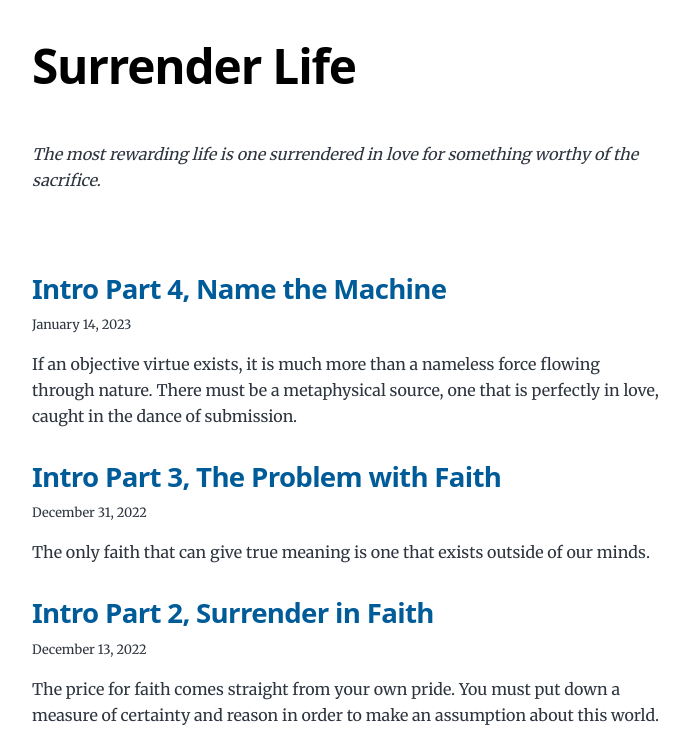
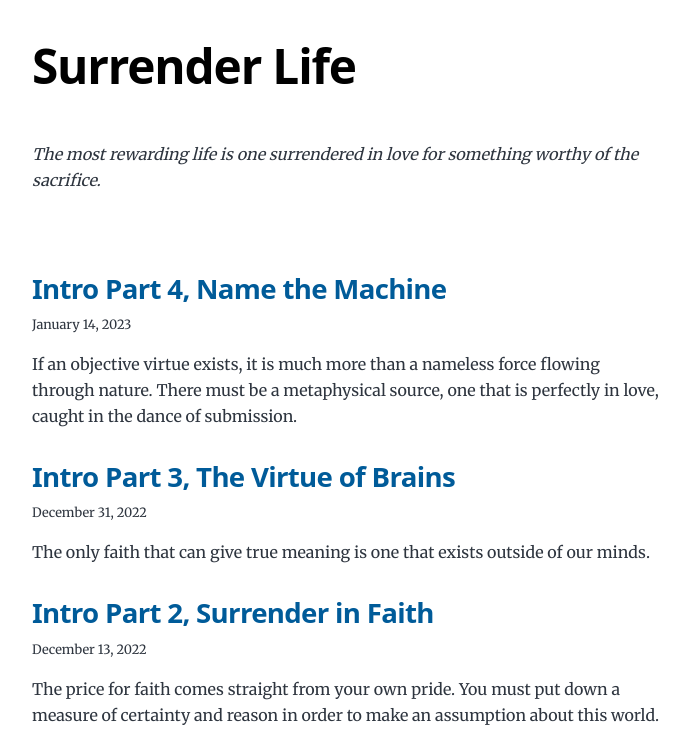
Before and after one commit to sircodesalittle/caleb-howard, a Gatsby site: page / in a window 1280 px wide. Shown: the top 753 px of the page, without its empty margins (292-981 px from the left). Built offline with nearby package versions, Linux system fonts and the light colour scheme; Gatsby itself is replaced by a stand-in of ours.

Commit message:
Title blog 3

```diff
--- a/content/blog/3. Intro Part 3/index.md
+++ b/content/blog/3. Intro Part 3/index.md
@@ -1,5 +1,5 @@
 ---
-title: Intro Part 3, The Problem with Faith
+title: Intro Part 3, The Virtue of Brains
 date: 2022-12-31
 description: The only faith that can give true meaning is one that exists outside of our minds.
 ---
```
